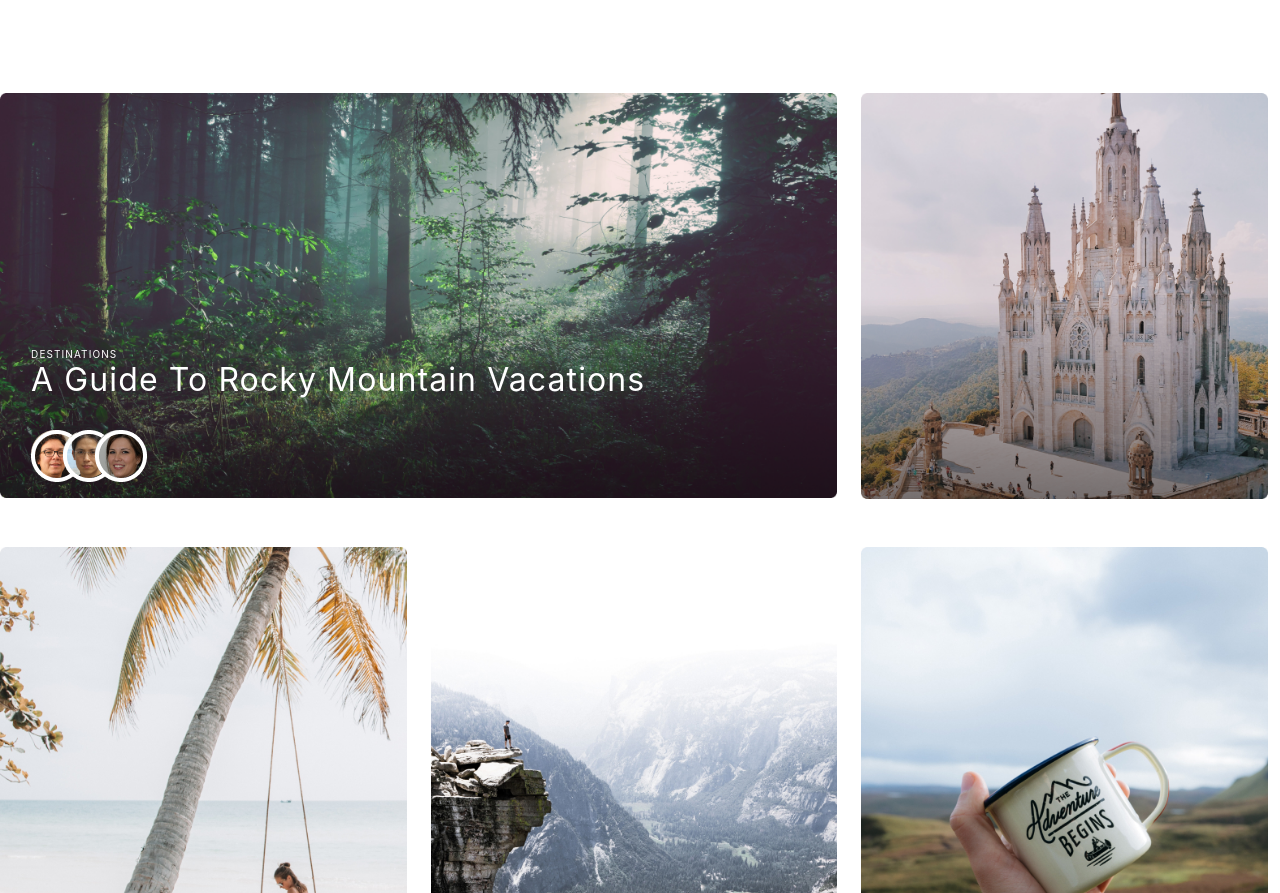
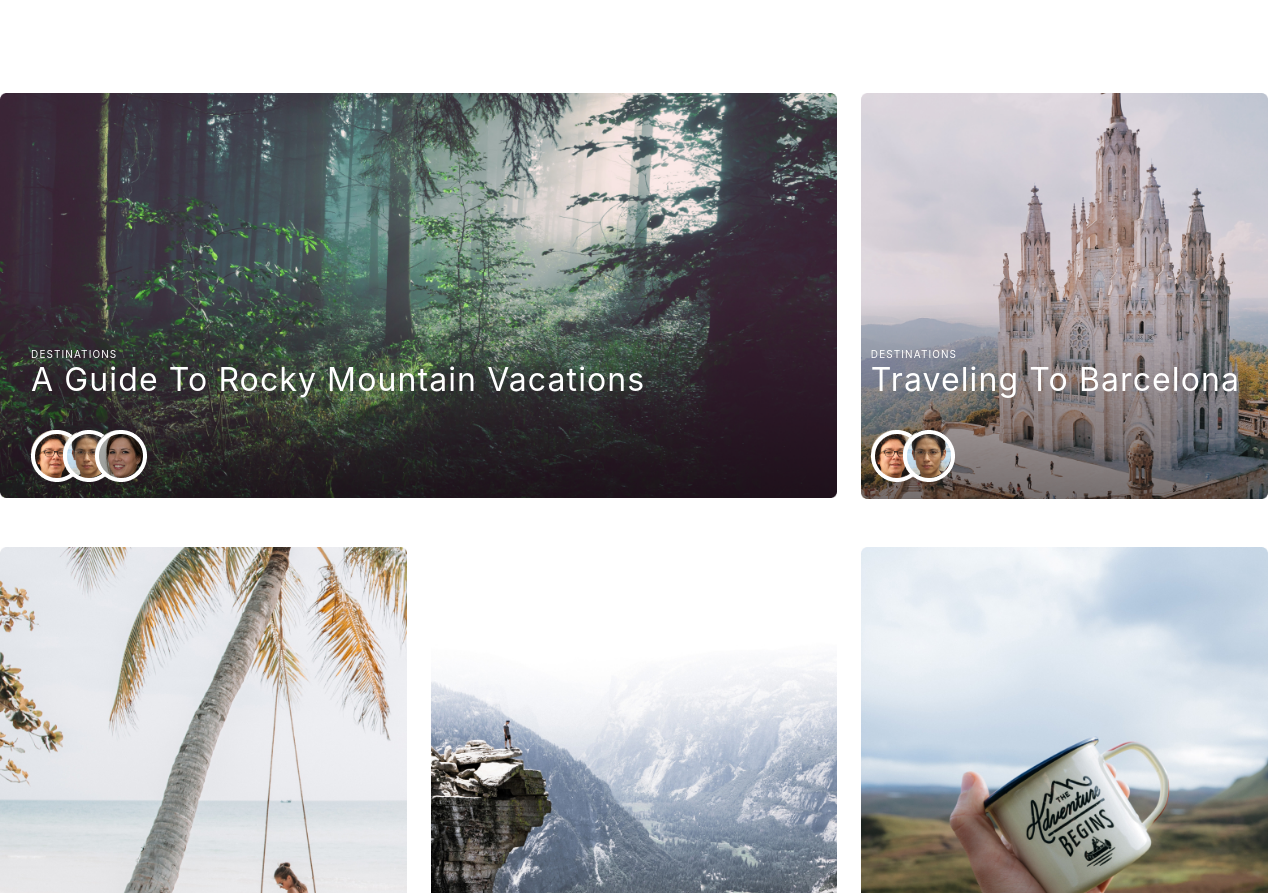
Before and after one commit to bubandrei/Mitravel, a website: page index.pug in a window 1280 px wide. Shown: the part 5087-5980 px from the top of the page. Drawn offline with nearby package versions, Linux system fonts and the light colour scheme; files that its build step writes are made by us from their sources; a web font is replaced by a local one.

Commit message:
inspirations avatar in img 12

```diff
--- a/components/inspirations.pug
+++ b/components/inspirations.pug
@@ -58,8 +58,18 @@
                     .avatar3
                         img(src="./assets/images/avatar7.png", alt="#")
                         img(src="./assets/images/oval.png", alt="#")
-        .col-6.col-md-4
+        .col-6.col-md-4.posRelative
             img(src="./assets/images/12.png", alt="#").img-fluid
+            .row1foto-fill
+            .about DESTINATIONS
+                a.title(href="#") Traveling To Barcelona
+                .avatar
+                    .avatar1
+                        img(src="./assets/images/avatar5.png", alt="#")
+                        img(src="./assets/images/oval.png", alt="#")
+                    .avatar2
+                        img(src="./assets/images/avatar6.png", alt="#")
+                        img(src="./assets/images/oval.png", alt="#")
     .row.mb-5
         .col-6.col-md-4
             img(src="./assets/images/21.jpg", alt="#").img-fluid
```
Also changed, not shown: dist/index.html.
